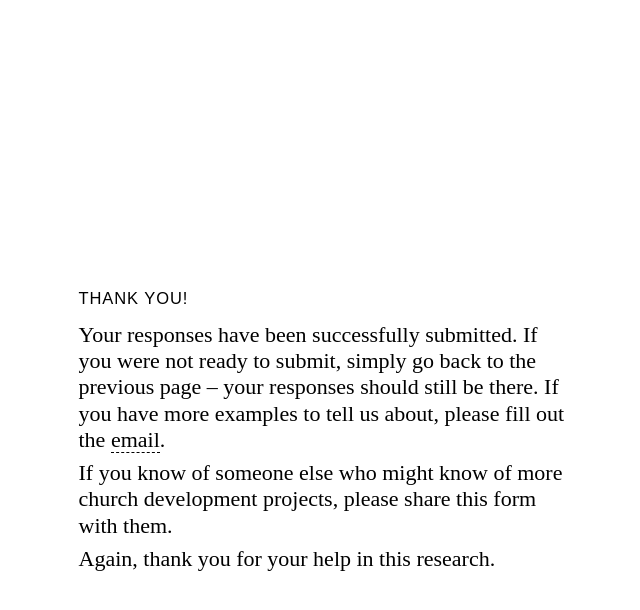
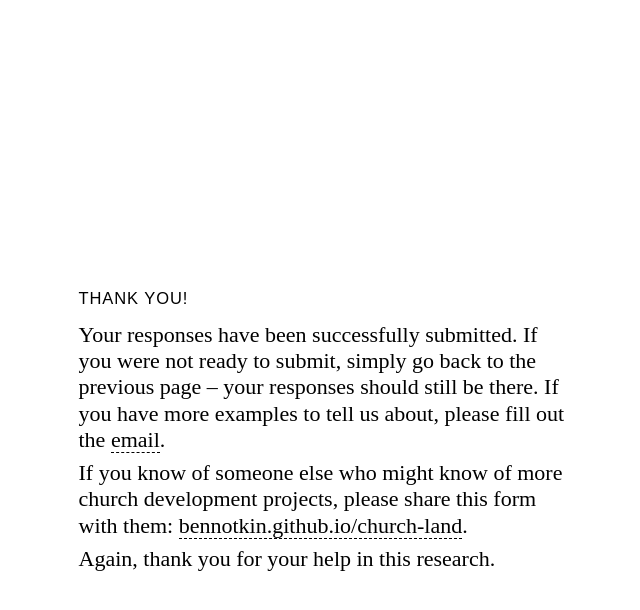
Before and after one commit to bennotkin/bennotkin.github.io, a Jekyll site: the page church-land/form-submitted.html, which Jekyll copies as it is, in a window 1280 px wide. Shown: the top 610 px of the page, without its empty margins (314-954 px from the left). Built offline with Jekyll 4.4.1, drawn with Linux system fonts in a browser that asks for light colours.

Commit message:
added form url

```diff
--- a/church-land/form-submitted.html
+++ b/church-land/form-submitted.html
@@ -8,7 +8,7 @@
     <div class="midbox">
       <h2 class="sc">Thank you!</h2>
       <p>Your responses have been successfully submitted. If you were not ready to submit, simply go back to the previous page – your responses should still be there. If you have more examples to tell us about, please fill out the <a href="https://bennotkin.github.io/church-land/>form again</a> or write to us by <a href="mailto:notkin@gsd.harvard.edu>email</a>.</p>
-      <p>If you know of someone else who might know of more church development projects, please share this form with them.</p>
+      <p>If you know of someone else who might know of more church development projects, please share this form with them: <a href="https://bennotkin.github.io/church-land/">bennotkin.github.io/church-land</a>.</p>
       <p>Again, thank you for your help in this research.</p>
     </div>
   </body>
```
